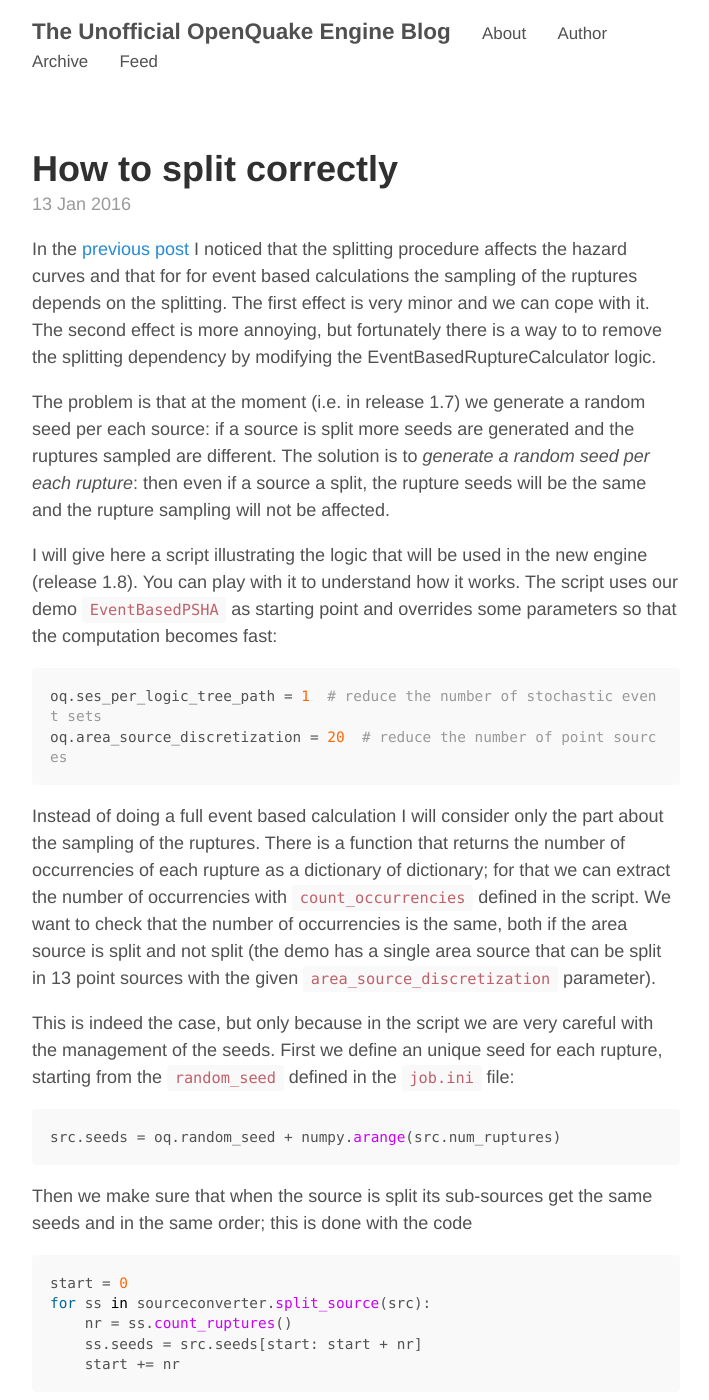
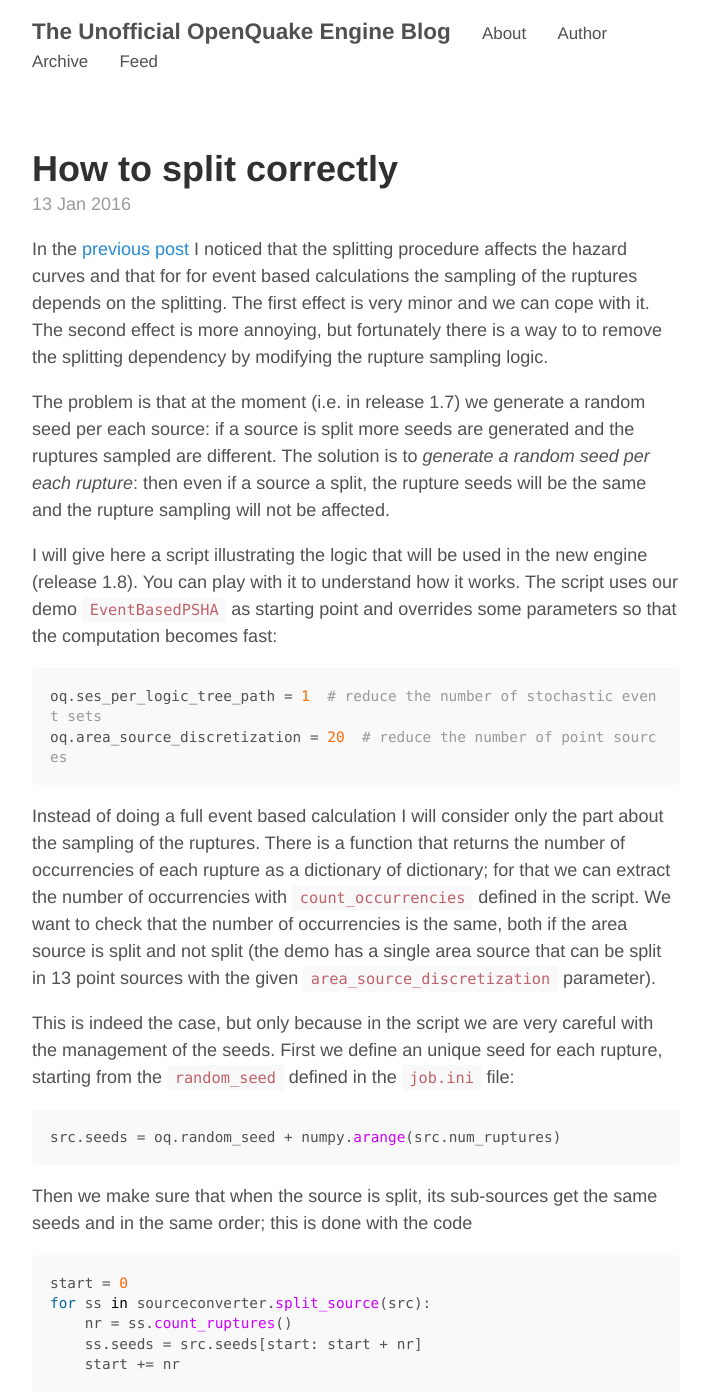
Before and after one commit to micheles/micheles.github.io, a Jekyll site: the page built from _posts/2016-01-13-how-to-split.md, in a window 1280 px wide and 1400 px high. Shown: the whole window, without its empty margins (284-993 px from the left). Built offline with Jekyll 4.4.1, drawn with Linux system fonts in a browser that asks for light colours; Markdown is read by kramdown in place of the engine named in the settings; comment, search, counter and statistics services are not loaded.

Commit message:
Rewording

````diff
--- a/_posts/2016-01-13-how-to-split.md
+++ b/_posts/2016-01-13-how-to-split.md
@@ -9,7 +9,7 @@ and that for for event based calculations the sampling of the ruptures
 depends on the splitting. The first effect is very minor and we can cope with
 it. The second effect is more annoying, but fortunately there is a way
 to to remove the splitting dependency by modifying the
-EventBasedRuptureCalculator logic.
+rupture sampling logic.
 
 The problem is that at the moment (i.e. in release 1.7) we generate a
 random seed per each source: if a source is split more seeds are
@@ -47,7 +47,7 @@ rupture, starting from the `random_seed` defined in the `job.ini` file:
 src.seeds = oq.random_seed + numpy.arange(src.num_ruptures)
 ```
 
-Then we make sure that when the source is split its sub-sources get the
+Then we make sure that when the source is split, its sub-sources get the
 same seeds and in the same order; this is done with the code
 
 ```python
````
